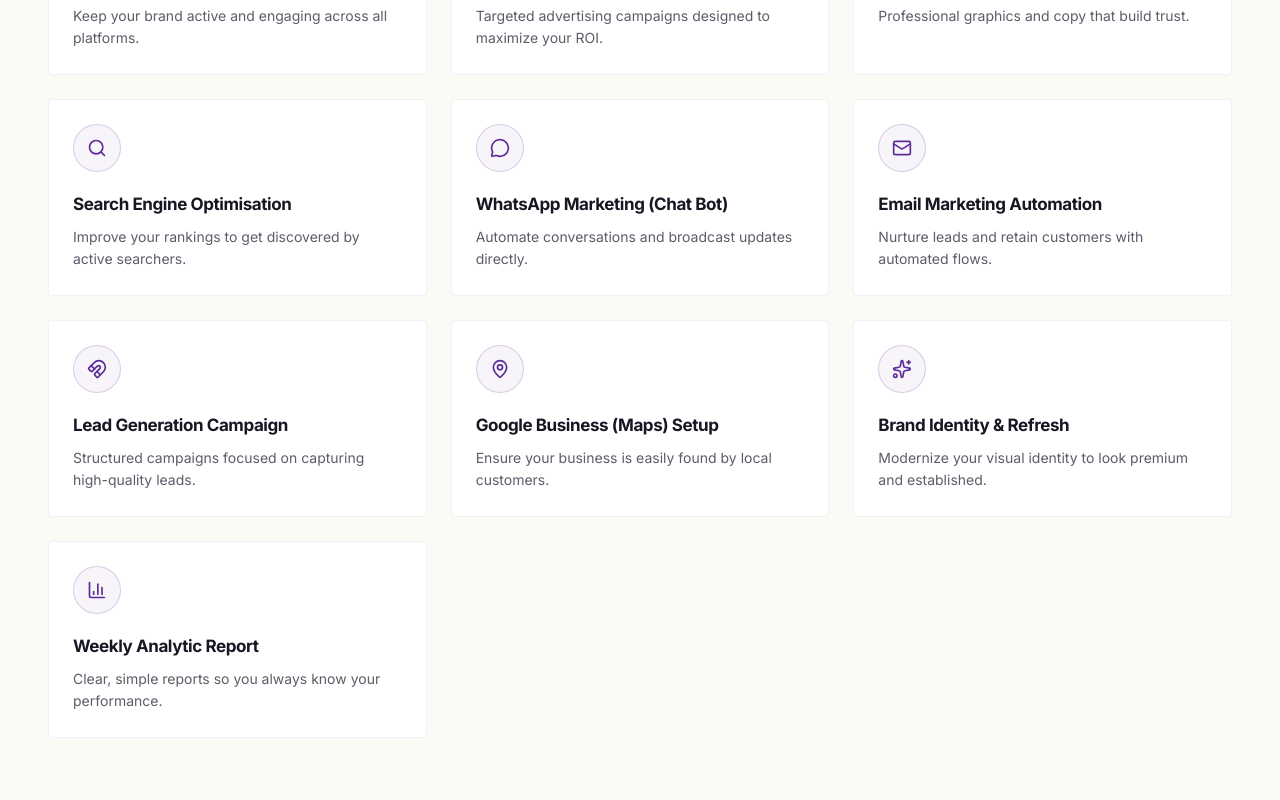
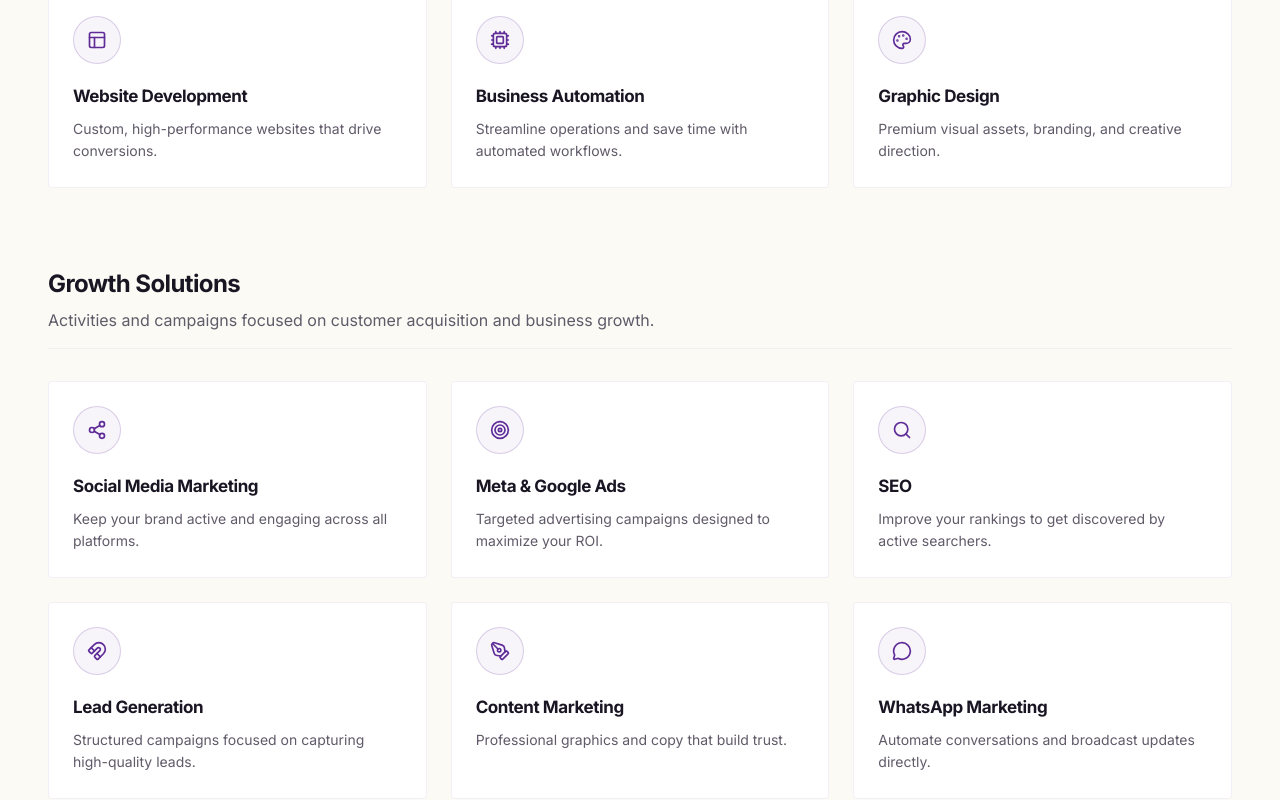
Before and after one commit to rajghorpade28/stratix, a Next.js app: page / in a window 1280 px wide. Shown: the part 1920-2720 px from the top of the page. Built offline with nearby package versions, Linux system fonts and the light colour scheme; a web font is replaced by a local one.

Commit message:
feat: restructure services into distinct categories

```diff
--- a/src/components/sections/ServicesPreview.tsx
+++ b/src/components/sections/ServicesPreview.tsx
@@ -1,59 +1,62 @@
 "use client";
 
 import { motion } from "framer-motion";
-import { ArrowRight, Share2, Target, PenTool, Search, MessageCircle, Mail, Magnet, MapPin, Sparkles, BarChart3 } from "lucide-react";
+import { ArrowRight, Share2, Target, PenTool, Search, MessageCircle, Magnet, MapPin, Layout, Cpu, Palette } from "lucide-react";
 import Link from "next/link";
 
-const services = [
+const buildServices = [
+  {
+    icon: Layout,
+    name: "Website Development",
+    desc: "Custom, high-performance websites that drive conversions."
+  },
+  {
+    icon: Cpu,
+    name: "Business Automation",
+    desc: "Streamline operations and save time with automated workflows."
+  },
+  {
+    icon: Palette,
+    name: "Graphic Design",
+    desc: "Premium visual assets, branding, and creative direction."
+  }
+];
+
+const growthSolutions = [
   {
     icon: Share2,
-    name: "Social Media Management",
+    name: "Social Media Marketing",
     desc: "Keep your brand active and engaging across all platforms."
   },
   {
     icon: Target,
-    name: "Meta Ads & Google Ads",
+    name: "Meta & Google Ads",
     desc: "Targeted advertising campaigns designed to maximize your ROI."
   },
   {
+    icon: Search,
+    name: "SEO",
+    desc: "Improve your rankings to get discovered by active searchers."
+  },
+  {
+    icon: Magnet,
+    name: "Lead Generation",
+    desc: "Structured campaigns focused on capturing high-quality leads."
+  },
+  {
     icon: PenTool,
-    name: "Content Creation",
+    name: "Content Marketing",
     desc: "Professional graphics and copy that build trust."
   },
   {
-    icon: Search,
-    name: "Search Engine Optimisation",
-    desc: "Improve your rankings to get discovered by active searchers."
-  },
-  {
     icon: MessageCircle,
-    name: "WhatsApp Marketing (Chat Bot)",
+    name: "WhatsApp Marketing",
     desc: "Automate conversations and broadcast updates directly."
   },
   {
-    icon: Mail,
-    name: "Email Marketing Automation",
-    desc: "Nurture leads and retain customers with automated flows."
-  },
-  {
-    icon: Magnet,
-    name: "Lead Generation Campaign",
-    desc: "Structured campaigns focused on capturing high-quality leads."
-  },
-  {
     icon: MapPin,
-    name: "Google Business (Maps) Setup",
+    name: "Local Business Growth",
     desc: "Ensure your business is easily found by local customers."
-  },
-  {
-    icon: Sparkles,
-    name: "Brand Identity & Refresh",
-    desc: "Modernize your visual identity to look premium and established."
-  },
-  {
-    icon: BarChart3,
-    name: "Weekly Analytic Report",
-    desc: "Clear, simple reports so you always know your performance."
   }
 ];
 
@@ -64,7 +67,7 @@
 
         <div className="flex flex-col md:flex-row justify-between md:items-end gap-6 md:gap-8 mb-12 md:mb-16">
           <div className="max-w-2xl">
-            <h2 className="text-sm font-medium tracking-[0.1em] text-accent uppercase mb-4">Our Services</h2>
+            <h2 className="text-sm font-medium tracking-[0.1em] text-accent uppercase mb-4">Our Expertise</h2>
             <h3 className="text-2xl sm:text-3xl md:text-5xl font-heading font-bold tracking-tight text-foreground leading-tight">
               Everything you need for a stronger digital presence.
             </h3>
@@ -80,8 +83,14 @@
           </div>
         </div>
 
+        {/* SERVICES CATEGORY */}
+        <div className="mb-20">
+          <div className="mb-8 border-b border-border/40 pb-4">
+            <h3 className="text-2xl font-heading font-bold text-foreground">Services</h3>
+            <p className="text-muted-foreground mt-2 text-sm md:text-base">Things we build and create for your business.</p>
+          </div>
           <div className="grid grid-cols-1 md:grid-cols-2 lg:grid-cols-3 gap-4 sm:gap-6">
-          {services.map((service, idx) => (
+            {buildServices.map((service, idx) => (
               <motion.div
                 key={idx}
                 initial={{ opacity: 0, y: 15 }}
@@ -107,6 +116,42 @@
               </motion.div>
             ))}
           </div>
+        </div>
+
+        {/* GROWTH SOLUTIONS CATEGORY */}
+        <div>
+          <div className="mb-8 border-b border-border/40 pb-4">
+            <h3 className="text-2xl font-heading font-bold text-foreground">Growth Solutions</h3>
+            <p className="text-muted-foreground mt-2 text-sm md:text-base">Activities and campaigns focused on customer acquisition and business growth.</p>
+          </div>
+          <div className="grid grid-cols-1 md:grid-cols-2 lg:grid-cols-3 gap-4 sm:gap-6">
+            {growthSolutions.map((service, idx) => (
+              <motion.div
+                key={idx}
+                initial={{ opacity: 0, y: 15 }}
+                whileInView={{ opacity: 1, y: 0 }}
+                viewport={{ once: true, margin: "-100px" }}
+                whileHover={{ y: -5, scale: 1.02 }}
+                transition={{ duration: 0.4, ease: [0.16, 1, 0.3, 1] }}
+                className="group p-6 bg-card border border-border/50 rounded-lg hover:border-accent/50 hover:shadow-[0_8px_30px_rgba(204,255,0,0.08)] transition-colors cursor-default"
+              >
+                <motion.div
+                  whileHover={{ rotate: 5, scale: 1.1 }}
+                  transition={{ type: "spring", stiffness: 300, damping: 10 }}
+                  className="w-12 h-12 rounded-full bg-accent/5 border border-accent/20 flex items-center justify-center mb-5 group-hover:bg-accent/15 transition-colors"
+                >
+                  <service.icon className="w-5 h-5 text-accent" />
+                </motion.div>
+                <h4 className="text-[17px] font-heading font-bold text-foreground mb-2 tracking-tight group-hover:text-accent transition-colors">
+                  {service.name}
+                </h4>
+                <p className="text-sm text-muted-foreground leading-relaxed">
+                  {service.desc}
+                </p>
+              </motion.div>
+            ))}
+          </div>
+        </div>
 
       </div>
     </section>
```
Lines whose indentation alone changed are shown as unchanged.
